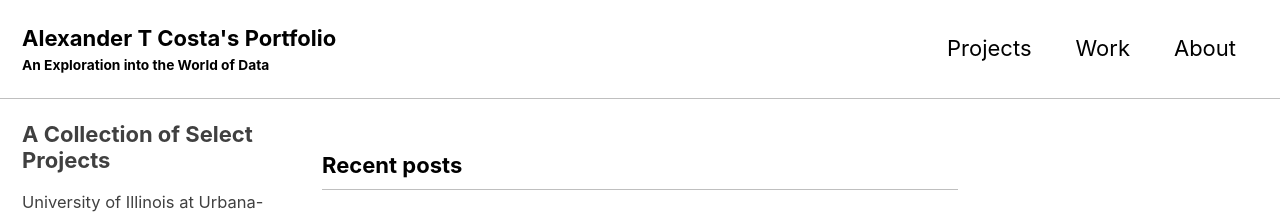
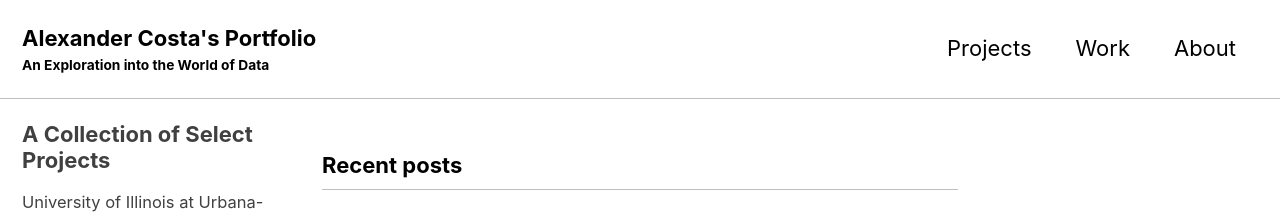
Before and after one commit to akaKILROY/akaKILROY1.github.io, a Jekyll site: the page built from index.html, in a window 1280 px wide. Shown: the top 219 px of the page. Built offline with Jekyll 4.4.1, drawn with Linux system fonts in a browser that asks for light colours; cached includes are drawn as plain includes; the list of posts is cut into pages by our own code.

```diff
--- a/_config.yml
+++ b/_config.yml
@@ -16,7 +16,7 @@ minimal_mistakes_skin    : "contrast" # "air", "aqua", "contrast", "dark", "dirt
 
 # Site Settings
 locale                   : "en-US"
-title                    : "Alexander T Costa's Portfolio"
+title                    : "Alexander Costa's Portfolio"
 title_separator          : "-"
 subtitle                 : "An Exploration into the World of Data" # site tagline that appears below site title in masthead
 name                     : "Alexander Costa"
```
